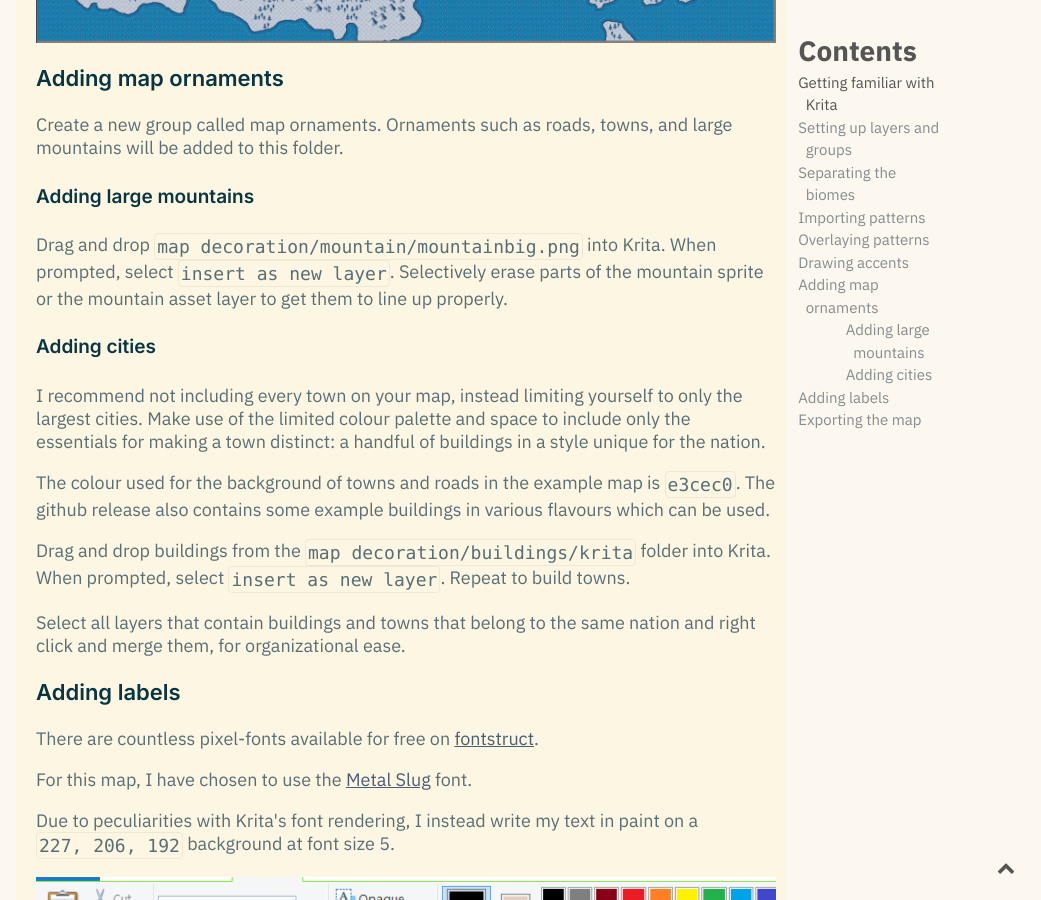
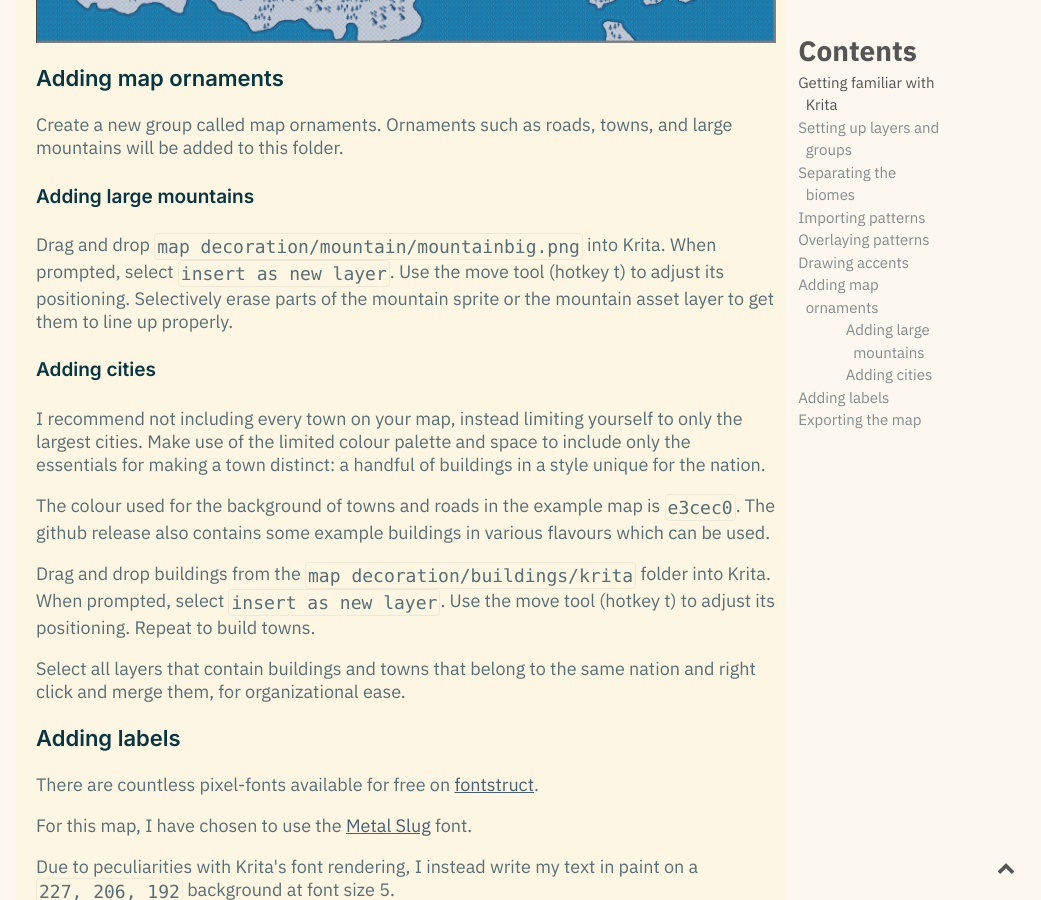
Before and after one commit to 5egeneral/compendium, a Jekyll site: the page built from _notes/Pixel Mapping in Krita.md, in a window 1280 px wide and 900 px high, scrolled down 11153 px. Shown: the whole window, without its empty margins (239-1280 px from the left). Built offline with Jekyll 4.4.1, drawn with Linux system fonts in a browser that asks for light colours; the table of contents is made by our own code.

Commit message:
krita edit

```diff
--- a/_notes/Pixel Mapping in Krita.md
+++ b/_notes/Pixel Mapping in Krita.md
@@ -144,14 +144,14 @@ Repeat the process for each of the accents you wish to use use.
 Create a new group called map ornaments. Ornaments such as roads, towns, and large mountains will be added to this folder.
 
 #### Adding large mountains
-Drag and drop `map decoration/mountain/mountainbig.png` into Krita. When prompted, select `insert as new layer`. Selectively erase parts of the mountain sprite or the mountain asset layer to get them to line up properly.
+Drag and drop `map decoration/mountain/mountainbig.png` into Krita. When prompted, select `insert as new layer`. Use the move tool (hotkey t) to adjust its positioning. Selectively erase parts of the mountain sprite or the mountain asset layer to get them to line up properly.
 
 #### Adding cities
 I recommend not including every town on your map, instead limiting yourself to only the largest cities. Make use of the limited colour palette and space to include only the essentials for making a town distinct: a handful of buildings in a style unique for the nation.
 
 The colour used for the background of towns and roads in the example map is `e3cec0`. The github release also contains some example buildings in various flavours which can be used.
 
-Drag and drop buildings from the `map decoration/buildings/krita` folder into Krita. When prompted, select `insert as new layer`. Repeat to build towns.
+Drag and drop buildings from the `map decoration/buildings/krita` folder into Krita. When prompted, select `insert as new layer`. Use the move tool (hotkey t) to adjust its positioning. Repeat to build towns.
 
 Select all layers that contain buildings and towns that belong to the same nation and right click and merge them, for organizational ease.
 
```
Also changed, not shown: 1 other file.
